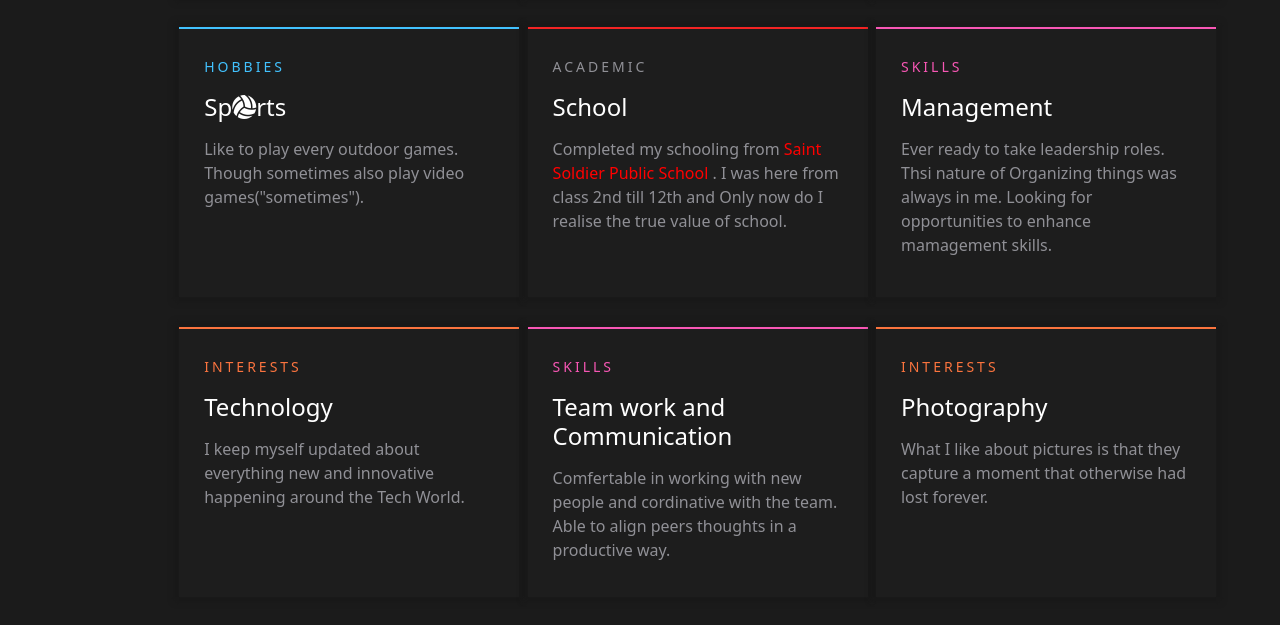
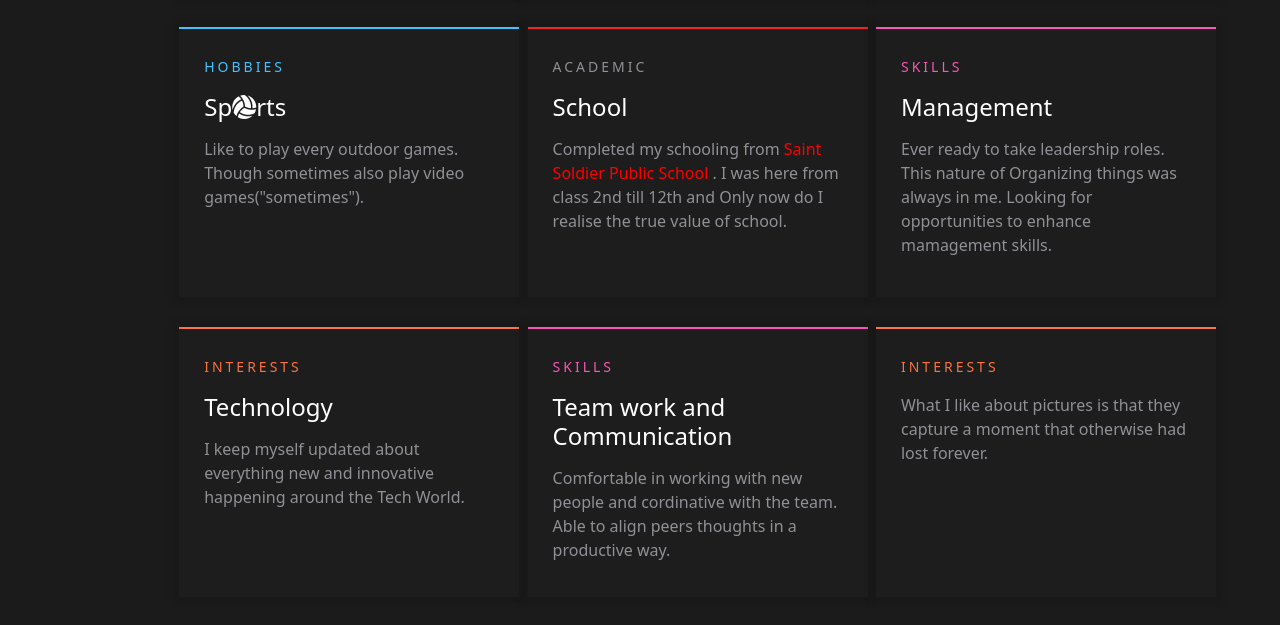
Before and after one commit to yadav-VINEET/Portfolio-website, a plain HTML site: page index.html in a window 1280 px wide. Shown: the part 3393-4018 px from the top of the page. Drawn offline with nearby package versions, Linux system fonts and the light colour scheme; grey boxes are pictures that could not be loaded.

Commit message:
Update index.html

```diff
--- a/index.html
+++ b/index.html
@@ -144,7 +144,7 @@
         <p>A small gallery of random photos clicked by me.
           It was a great experience to see as well as capture these moments.
           I have used Snapseed and Photoshop to make them look even more attractive
-          but I still need to learn a lot...
+          but I still have a lot to learn...
         </p>
       </div>
       <!-- NOTE: My portfolio button -->
@@ -355,7 +355,7 @@
             </h5>
           </div>
           <div class="blog-post-content">
-            Ever ready to take leadership roles. Thsi nature of Organizing things was always in me. Looking for opportunities to enhance mamagement skills.
+            Ever ready to take leadership roles. This nature of Organizing things was always in me. Looking for opportunities to enhance mamagement skills.
           </div>
         </div>
       </article>
@@ -381,7 +381,7 @@
             </h5>
           </div>
           <div class="blog-post-content">
-            Comfertable in working with new people and cordinative with the team.
+            Comfortable in working with new people and cordinative with the team.
             Able to align peers thoughts in a productive way.
           </div>
         </div>
@@ -391,7 +391,8 @@
           <time class="post-date" style="color: #FB743E ;"> Interests</time>
           <div class="blog-post-title">
             <h5>
-              <a href="#">Photography</a>
+              <a href="#">
+              </a>
             </h5>
           </div>
           <div class="blog-post-content">
```
